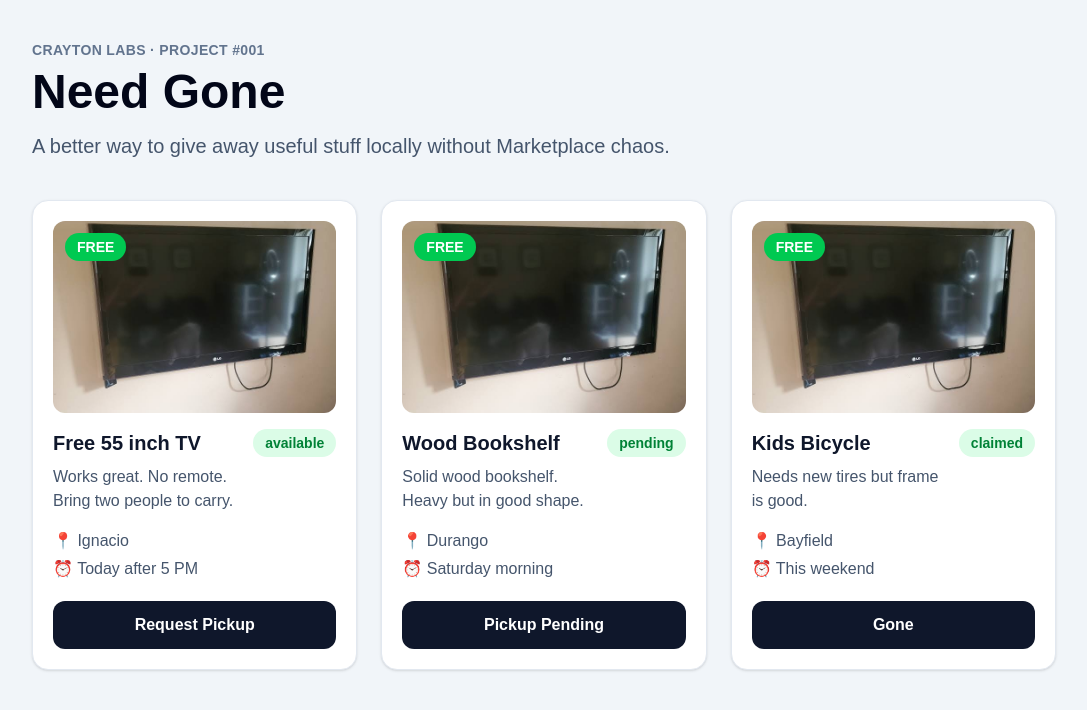
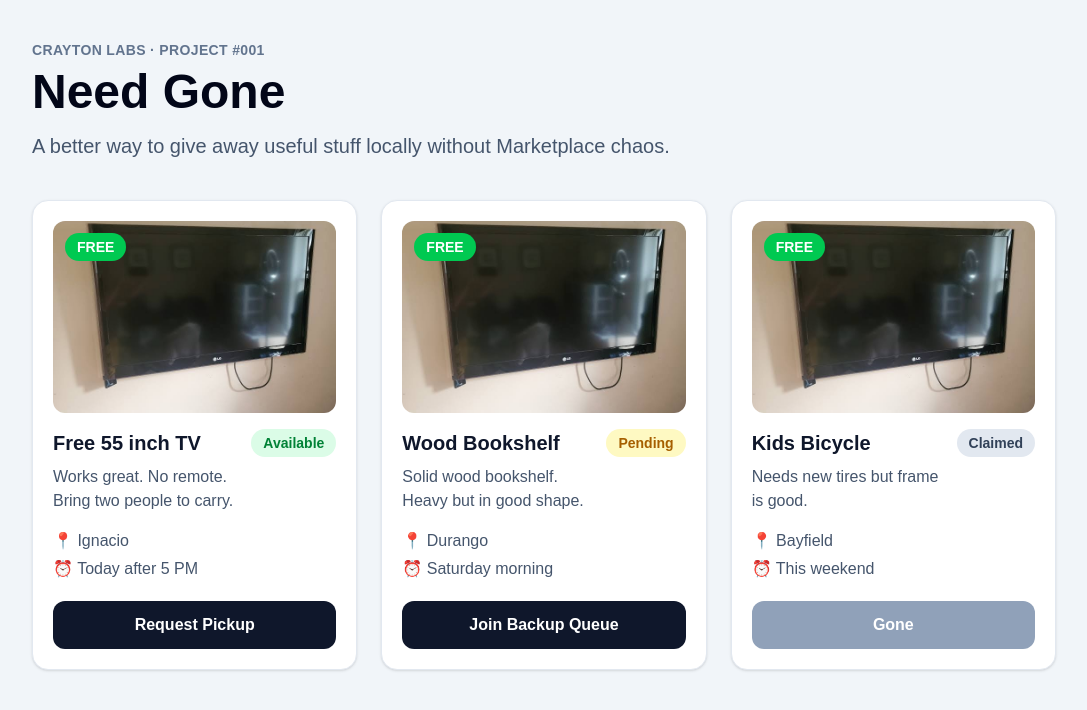
Before and after one commit to kr8tn/need-gone, a Next.js app: page / in a window 1280 px wide. Shown: the top 710 px of the page, without its empty margins (96-1183 px from the left). Built offline with nearby package versions, Linux system fonts and the light colour scheme.

Commit message:
Sprint 3: added dynamic Statuses and smarter buttons

```diff
--- a/app/page.tsx
+++ b/app/page.tsx
@@ -9,7 +9,7 @@ const items: Item[] = [
     description: "Works great. No remote. Bring two people to carry.",
     city: "Ignacio",
     pickupWindow: "Today after 5 PM",
-    status: "available",
+    status: "Available",
     imageUrls: ['/images/tv.jpg'],
 
   },
@@ -20,7 +20,7 @@ const items: Item[] = [
     description: "Solid wood bookshelf. Heavy but in good shape.",
     city: "Durango",
     pickupWindow: "Saturday morning",
-    status: "pending",
+    status: "Pending",
     imageUrls: ['/images/tv.jpg'],
   },
   {
@@ -30,7 +30,7 @@ const items: Item[] = [
     description: "Needs new tires but frame is good.",
     city: "Bayfield",
     pickupWindow: "This weekend",
-    status: "claimed",
+    status: "Claimed",
     imageUrls: ['/images/tv.jpg'],
   },
 ];
--- a/components/ItemCard.tsx
+++ b/components/ItemCard.tsx
@@ -8,14 +8,21 @@ type ItemCardProps = {
 
 export default function ItemCard({ item }: ItemCardProps) {
 
-  let buttonText = "Request Pickup";
 
-if (item.status === "pending") {
-  buttonText = "Pickup Pending";
+
+let buttonText = "Request Pickup";
+let buttonDisabled = false;
+let statusBadgeClassName = "rounded-full bg-green-100 px-3 py-1 text-sm font-semibold text-green-700";
+
+if (item.status === "Pending") {
+  buttonText = "Join Backup Queue";
+  statusBadgeClassName = "rounded-full bg-yellow-100 px-3 py-1 text-sm font-semibold text-yellow-700";
 }
 
-if (item.status === "claimed") {
+if (item.status === "Claimed") {
   buttonText = "Gone";
+  buttonDisabled = true;
+  statusBadgeClassName = "rounded-full bg-slate-200 px-3 py-1 text-sm font-semibold text-slate-700";
 }
 
   return (
@@ -38,7 +45,7 @@ if (item.status === "claimed") {
           <p className="mt-2 text-slate-600">{item.description}</p>
         </div>
 
-        <span className="rounded-full bg-green-100 px-3 py-1 text-sm font-semibold text-green-700">
+        <span className={statusBadgeClassName}>
           {item.status}
         </span>
       </div>
@@ -48,8 +55,10 @@ if (item.status === "claimed") {
         <p>⏰ {item.pickupWindow}</p>
       </div>
 
-      <button className="mt-5 w-full rounded-xl bg-slate-900 px-4 py-3 font-bold text-white hover:bg-slate-700">
-        {buttonText}
+      <button
+          disabled={buttonDisabled}
+          className="mt-5 w-full rounded-xl bg-slate-900 px-4 py-3 font-bold text-white hover:bg-slate-700 disabled:cursor-not-allowed disabled:bg-slate-400">
+          {buttonText}
       </button>
     </article>
   );
--- a/models/Item.ts
+++ b/models/Item.ts
@@ -11,5 +11,5 @@ export type Item = {
   city: string;
   pickupWindow: string;
 
-  status: "available" | "pending" | "claimed";
+  status: "Available" | "Pending" | "Claimed";
 };
```
Also changed, not shown: 1 other file (tests, documents, lock files or other folders).
